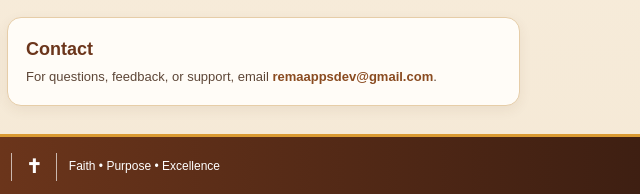
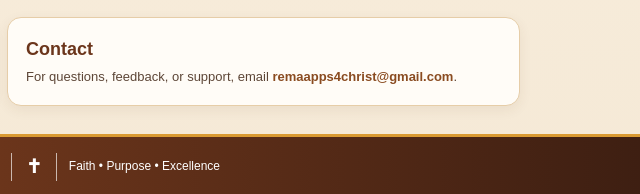
Before and after one commit to afrimpong-6319/afrimpong-6319.github.io, a plain HTML site: page index.html in a window 1280 px wide. Shown: the part 1345-1539 px from the top of the page, 640-1280 px from the left. Drawn offline with Linux system fonts and the light colour scheme.

Commit message:
Update contact email in index.html

```diff
--- a/index.html
+++ b/index.html
@@ -588,7 +588,7 @@
 
     <section class="info" id="contact">
       <h2>Contact</h2>
-      <p>For questions, feedback, or support, email <a href="mailto:remaappsdev@gmail.com">remaappsdev@gmail.com</a>.</p>
+      <p>For questions, feedback, or support, email <a href="mailto:remaapps4christ@gmail.com">remaapps4christ@gmail.com</a>.</p>
     </section>
   </div>
 
```
